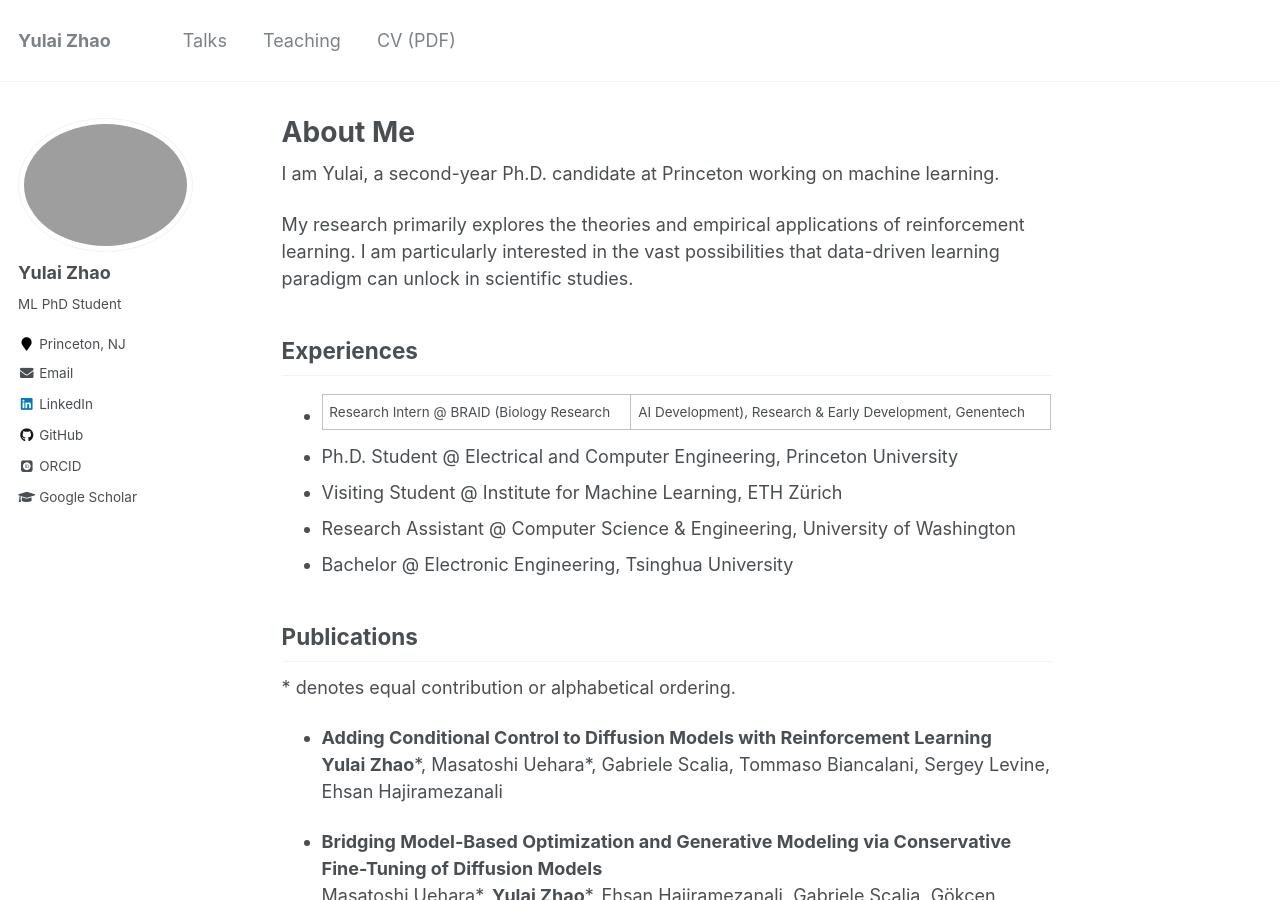
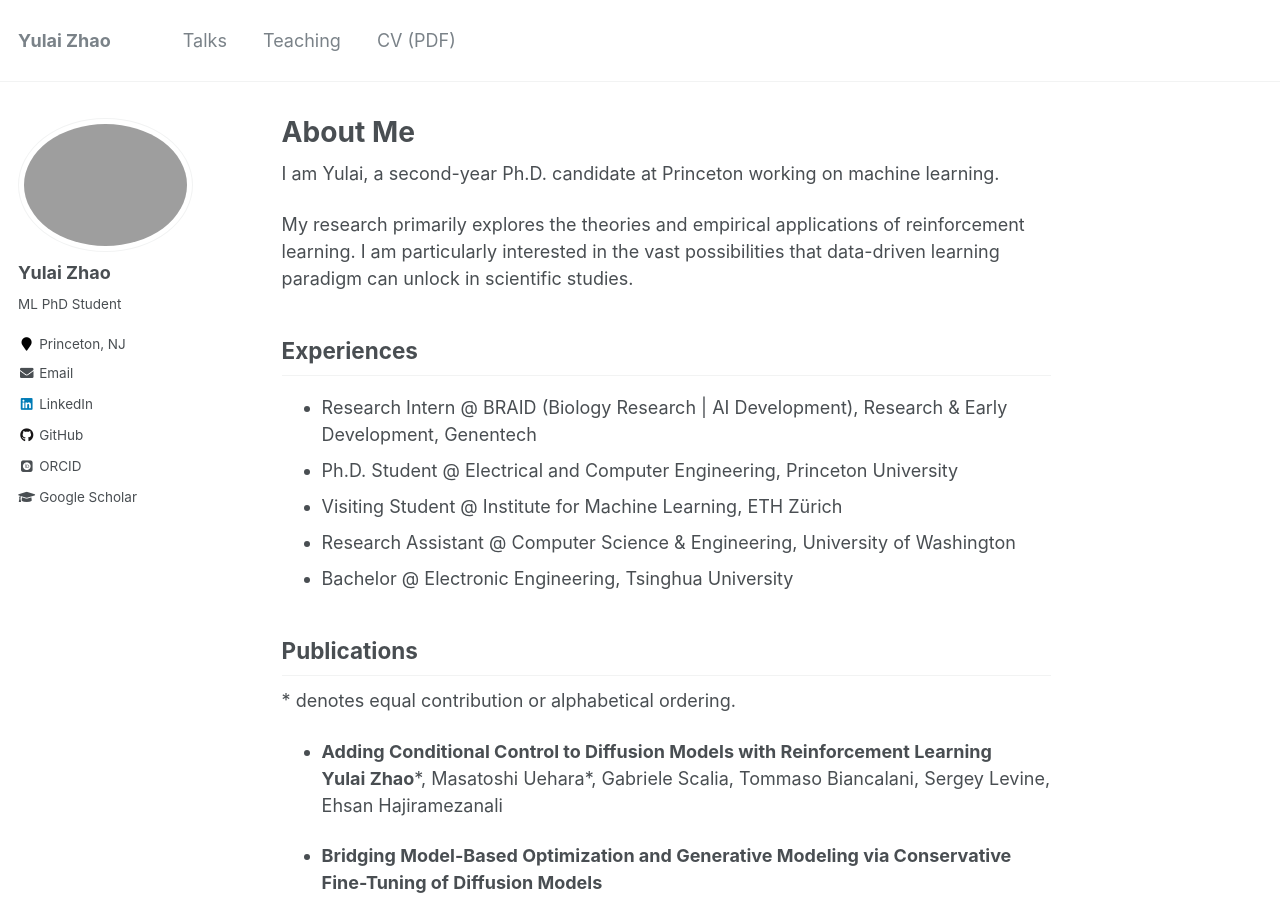
Before and after one commit to zhaoyl18/zhaoyl18.github.io, a Jekyll site: the page built from _pages/about.md, in a window 1280 px wide and 900 px high. Built offline with Jekyll 4.4.1, drawn with Linux system fonts in a browser that asks for light colours; some web fonts are replaced.

```diff
--- a/_pages/about.md
+++ b/_pages/about.md
@@ -14,7 +14,7 @@ My research primarily explores the theories and empirical applications of reinfo
 
 ## Experiences
 
-- Research Intern @ BRAID (Biology Research | AI Development), Research & Early Development, Genentech
+- Research Intern @ BRAID (Biology Research \| AI Development), Research & Early Development, Genentech
 - Ph.D. Student @ Electrical and Computer Engineering, Princeton University
 - Visiting Student @ Institute for Machine Learning, ETH Zürich
 - Research Assistant @ Computer Science & Engineering, University of Washington
```
